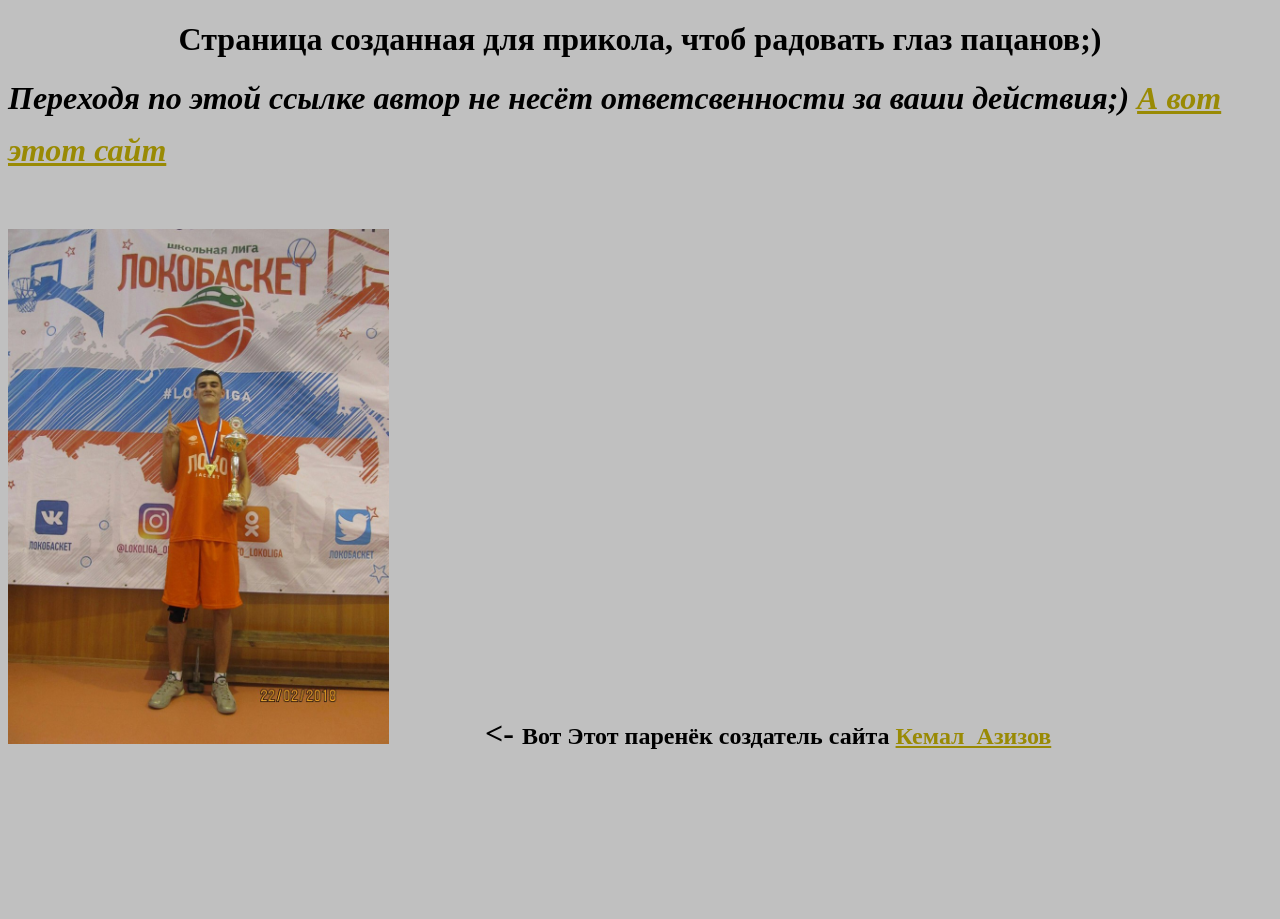
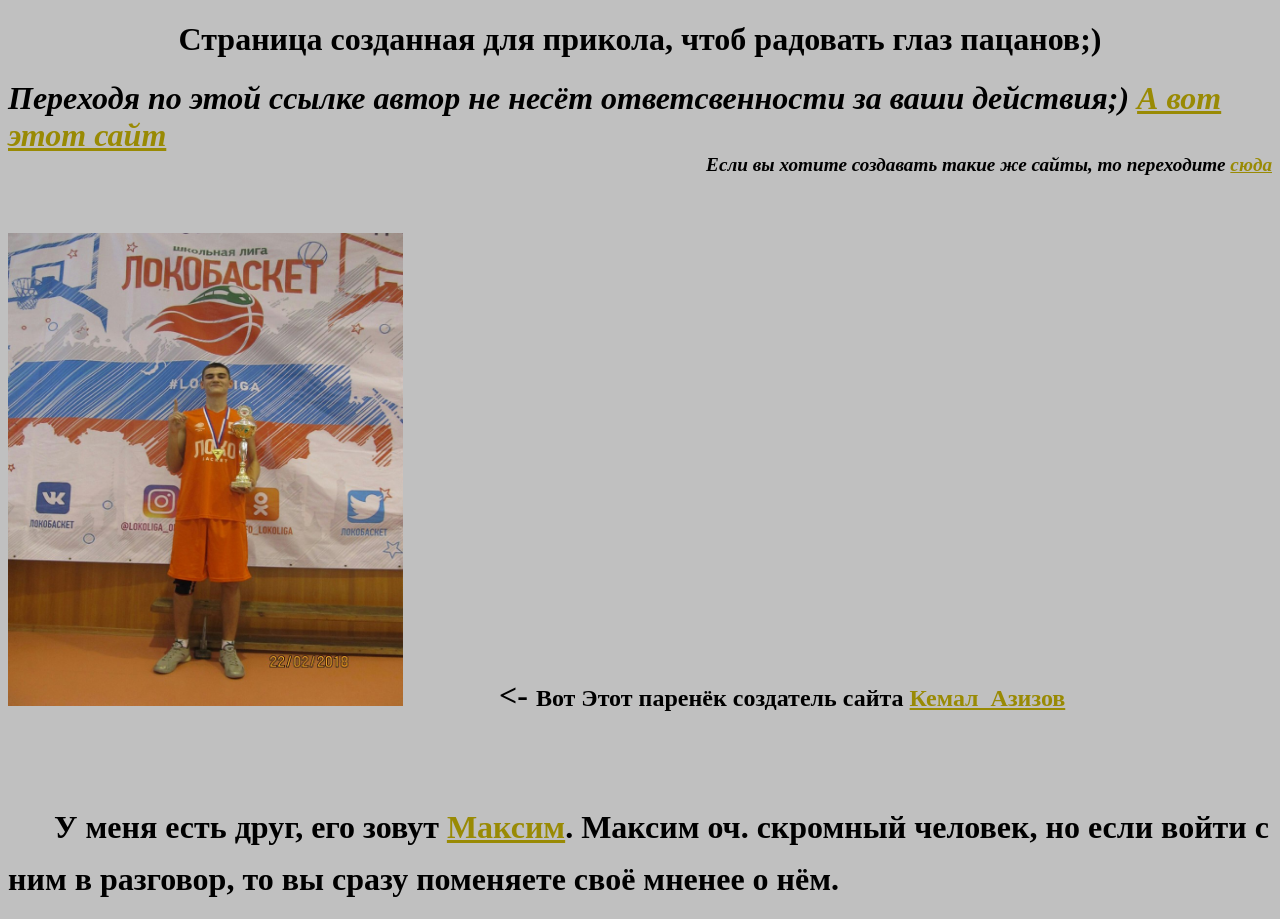
Before and after one commit to dlyasvoux/dlyasvoux.github.io, a plain HTML site: page index.html in a window 1280 px wide. Before the commit the page ends 800 px from the top, so only its background shows below. Drawn offline with Linux system fonts and the light colour scheme.

Commit message:
change brand

```diff
--- a/index.html
+++ b/index.html
@@ -3,16 +3,22 @@
 
 
 
+
 <meta content="text/html; charset=ISO-8859-1" http-equiv="content-type"><title>&#1044;&#1086;&#1084;&#1072;&#1096;&#1085;&#1103;&#1103; &#1089;&#1090;&#1088;&#1072;&#1085;&#1080;&#1094;&#1072;</title>
-  <meta content="&#1040;&#1079;&#1080;&#1079;&#1086;&#1074; &#1050;.&#1057;" name="author"></head><body style="color: black; background-color: silver;" alink="#000099" link="#998a04" vlink="#009900"><span style="color: rgb(204, 102, 0);"><span style="font-family: Arial;"><span style="font-weight: bold;"></span></span></span>
+  <meta content="&#1040;&#1079;&#1080;&#1079;&#1086;&#1074; &#1050;.&#1057;" name="author"><style type="text/css"></style></head><body style="color: black; background-color: silver;" alink="#000099" link="#998a04" vlink="#009900"><span style="color: rgb(204, 102, 0);"><span style="font-family: Arial;"><span style="font-weight: bold;"></span></span></span>
 <h1 style="text-align: center;">&#1057;&#1090;&#1088;&#1072;&#1085;&#1080;&#1094;&#1072; &#1089;&#1086;&#1079;&#1076;&#1072;&#1085;&#1085;&#1072;&#1103; &#1076;&#1083;&#1103; &#1087;&#1088;&#1080;&#1082;&#1086;&#1083;&#1072;, &#1095;&#1090;&#1086;&#1073; &#1088;&#1072;&#1076;&#1086;&#1074;&#1072;&#1090;&#1100; &#1075;&#1083;&#1072;&#1079; &#1087;&#1072;&#1094;&#1072;&#1085;&#1086;&#1074;;)</h1>
-<font size="+3"><span style="font-weight: bold;"><span style="font-style: italic;">&#1055;&#1077;&#1088;&#1077;&#1093;&#1086;&#1076;&#1103; &#1087;&#1086; &#1101;&#1090;&#1086;&#1081; &#1089;&#1089;&#1099;&#1083;&#1082;&#1077; &#1072;&#1074;&#1090;&#1086;&#1088; &#1085;&#1077; &#1085;&#1077;&#1089;&#1105;&#1090; &#1086;&#1090;&#1074;&#1077;&#1090;&#1089;&#1074;&#1077;&#1085;&#1085;&#1086;&#1089;&#1090;&#1080; &#1079;&#1072; &#1074;&#1072;&#1096;&#1080; &#1076;&#1077;&#1081;&#1089;&#1090;&#1074;&#1080;&#1103;;) <a href="https://vk.com/id377675936" target="_blank">&#1040; &#1074;&#1086;&#1090; &#1101;&#1090;&#1086;&#1090; &#1089;&#1072;&#1081;&#1090;</a></span></span></font><a href="http://porno365.xxx/categories" target="_blank"><big><big><big><big><big><big><font size="+2"></font></big></big></big></big></big></big></a><br>
-<div style="text-align: right;"><br>
+<font size="+3"><span style="font-weight: bold;"><span style="font-style: italic;">&#1055;&#1077;&#1088;&#1077;&#1093;&#1086;&#1076;&#1103; &#1087;&#1086; &#1101;&#1090;&#1086;&#1081; &#1089;&#1089;&#1099;&#1083;&#1082;&#1077; &#1072;&#1074;&#1090;&#1086;&#1088; &#1085;&#1077; &#1085;&#1077;&#1089;&#1105;&#1090; &#1086;&#1090;&#1074;&#1077;&#1090;&#1089;&#1074;&#1077;&#1085;&#1085;&#1086;&#1089;&#1090;&#1080; &#1079;&#1072; &#1074;&#1072;&#1096;&#1080; &#1076;&#1077;&#1081;&#1089;&#1090;&#1074;&#1080;&#1103;;) <a href="https://vk.com/id377675936" target="_blank">&#1040; &#1074;&#1086;&#1090; &#1101;&#1090;&#1086;&#1090; &#1089;&#1072;&#1081;&#1090;</a></span></span></font><br>
+<div style="text-align: right; color: black;"><big><em><span style="font-weight: bold;">&#1045;<span class=""></span>&#1089;&#1083;&#1080; &#1074;&#1099; &#1093;&#1086;&#1090;&#1080;&#1090;&#1077; &#1089;&#1086;&#1079;&#1076;&#1072;&#1074;&#1072;&#1090;&#1100; &#1090;&#1072;&#1082;&#1080;&#1077; &#1078;&#1077; &#1089;&#1072;&#1081;&#1090;&#1099;, &#1090;&#1086; &#1087;&#1077;&#1088;&#1077;&#1093;&#1086;&#1076;&#1080;&#1090;&#1077; <a href="%D1%83%D1%87%D0%B5%D0%B1%D0%BD%D0%B0%D1%8F.html" target="_top">&#1089;&#1102;&#1076;&#1072;</a></span></em></big></div>
+
+<div style="text-align: right;"><span style="color: rgb(0, 0, 153);"></span><span style="color: rgb(0, 0, 102);"></span><br>
 </div>
 <br>
 
 
-<h1><img style="width: 381px; height: 515px;" alt="" src="123.jpg">&nbsp;&nbsp;&nbsp;&nbsp;&nbsp;&nbsp;&nbsp;&nbsp;&nbsp;&nbsp;&nbsp; &lt;- <big><big><big><big><big><big><font size="+2">&#1042;&#1086;&#1090; &#1069;&#1090;&#1086;&#1090; &#1087;&#1072;&#1088;&#1077;&#1085;&#1105;&#1082; &#1089;&#1086;&#1079;&#1076;&#1072;&#1090;&#1077;&#1083;&#1100; &#1089;&#1072;&#1081;&#1090;&#1072; <a href="https://vk.com/id46913331" target="_blank">&#1050;&#1077;&#1084;&#1072;&#1083;&nbsp; &#1040;&#1079;&#1080;&#1079;&#1086;&#1074;</a> </font></big></big></big></big></big></big>&nbsp;&nbsp;&nbsp;&nbsp;&nbsp; </h1>
+<h1><img style="width: 395px; height: 473px;" alt="" src="123.jpg">&nbsp;&nbsp;&nbsp;&nbsp;&nbsp;&nbsp;&nbsp;&nbsp;&nbsp;&nbsp;&nbsp; &lt;- <big><big><big><big><big><big><font size="+2">&#1042;&#1086;&#1090; &#1069;&#1090;&#1086;&#1090; &#1087;&#1072;&#1088;&#1077;&#1085;&#1105;&#1082; &#1089;&#1086;&#1079;&#1076;&#1072;&#1090;&#1077;&#1083;&#1100; &#1089;&#1072;&#1081;&#1090;&#1072; <a href="https://vk.com/zorgee82" target="_blank">&#1050;&#1077;&#1084;&#1072;&#1083;&nbsp; &#1040;&#1079;&#1080;&#1079;&#1086;&#1074;</a></font></big></big></big></big></big></big></h1>
+<h1><big><big><big><big><big><big><font size="+2">&nbsp;</font></big></big></big></big></big></big>&nbsp;&nbsp;&nbsp;&nbsp; &#1059; &#1084;&#1077;&#1085;&#1103; &#1077;&#1089;&#1090;&#1100; &#1076;&#1088;&#1091;&#1075;, &#1077;&#1075;&#1086; &#1079;&#1086;&#1074;&#1091;&#1090; <a href="https://www.instagram.com/maks_anat0_oli4/" target="_blank">&#1052;&#1072;&#1082;&#1089;&#1080;&#1084;</a>. &#1052;&#1072;&#1082;&#1089;&#1080;&#1084; &#1086;&#1095;. &#1089;&#1082;&#1088;&#1086;&#1084;&#1085;&#1099;&#1081; &#1095;&#1077;&#1083;&#1086;&#1074;&#1077;&#1082;, &#1085;&#1086; &#1077;&#1089;&#1083;&#1080; &#1074;&#1086;&#1081;&#1090;&#1080; &#1089; &#1085;&#1080;&#1084; &#1074; &#1088;&#1072;&#1079;&#1075;&#1086;&#1074;&#1086;&#1088;, &#1090;&#1086; &#1074;&#1099; &#1089;&#1088;&#1072;&#1079;&#1091; &#1087;&#1086;&#1084;&#1077;&#1085;&#1103;&#1077;&#1090;&#1077; &#1089;&#1074;&#1086;&#1105; &#1084;&#1085;&#1077;&#1085;&#1077;&#1077; &#1086; &#1085;&#1105;&#1084;.<br>
+ </h1>
+
 
 
 </body></html>
```
Also changed, not shown: учебная.html (added, +12 -0 lines).
